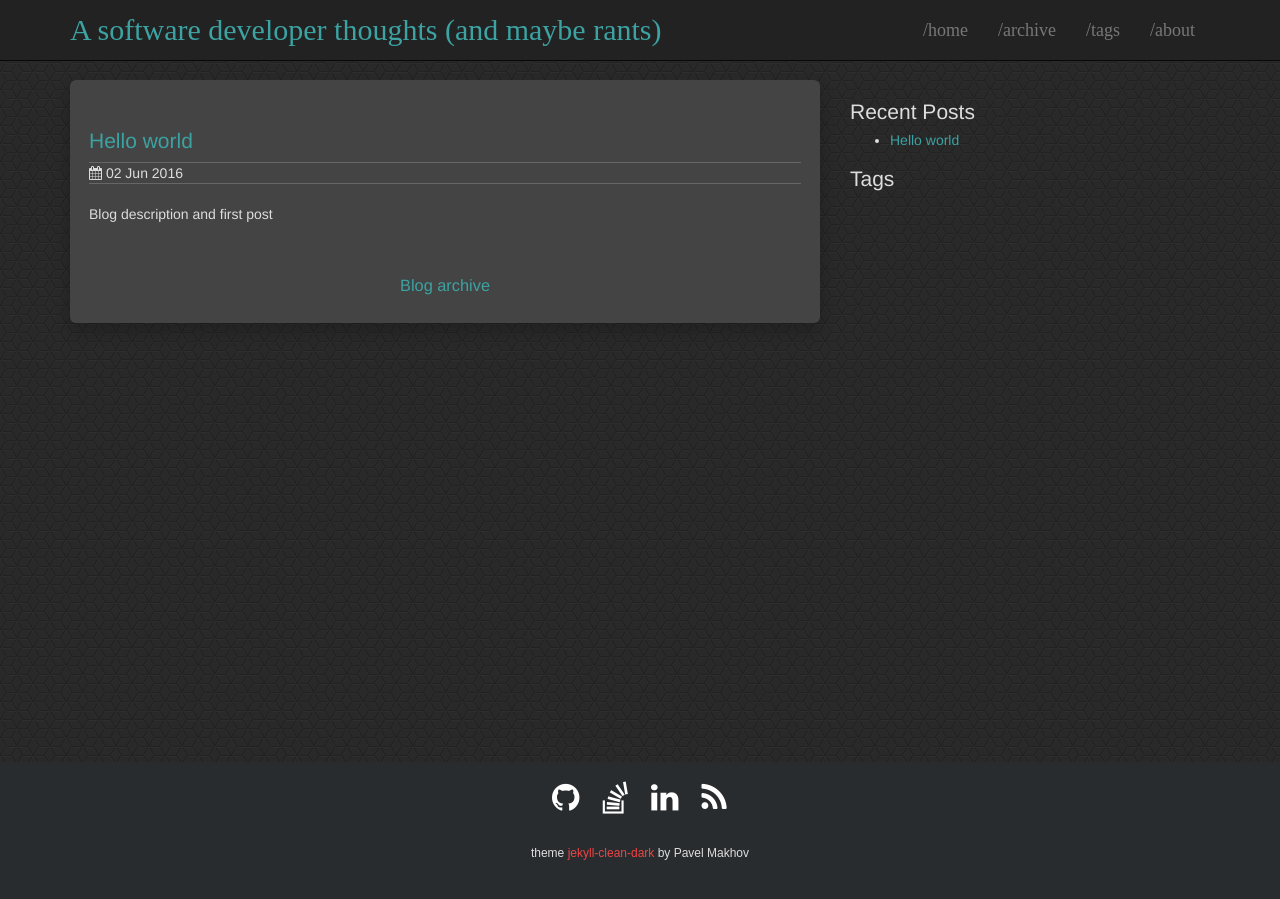
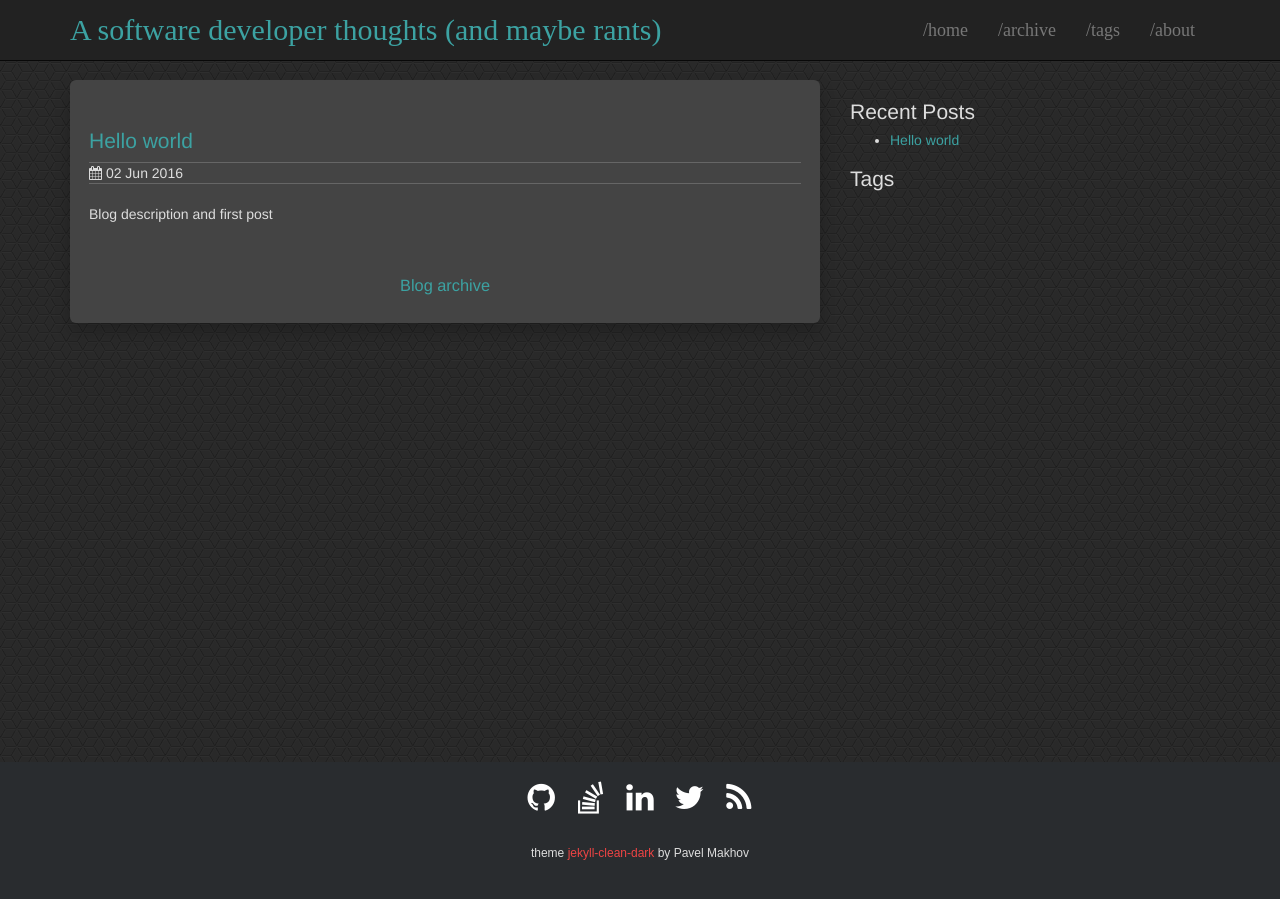
Before and after one commit to edisongustavo/edisongustavo.github.io, a Jekyll site: the page built from index.html, in a window 1280 px wide. Built offline with Jekyll 4.4.1, drawn with Linux system fonts in a browser that asks for light colours.

Commit message:
Trying to add twitter

```diff
--- a/_config.yml
+++ b/_config.yml
@@ -22,6 +22,7 @@
   github: edisongustavo
   stackoverflow: 61915/edison-gustavo-muenz
   linkedin: edisongustavo
+  twitter: edisongustavo
   # instagram: ''
   # lastfm: ''
   rss: feed.xml
--- a/_includes/social.html
+++ b/_includes/social.html
@@ -15,6 +15,12 @@
   {% if site.social.linkedin %}
     <li>
       <a title="{{ site.social.github }} on LinkedIn" href="https://www.linkedin.com/in/{{ site.social.linkedin }}" target="_blank"><i class="fa fa-linkedin fa-2x"></i></a>
+    </li>
+  {% endif %}
+
+    {% if site.social.twitter %}
+    <li>
+      <a title="{{ site.social.twitter }} on Twitter" href="https://www.twitter.com/{{ site.social.twitter }}" target="_blank"><i class="fa fa-twitter fa-2x"></i></a>
     </li>
   {% endif %}
 
```
